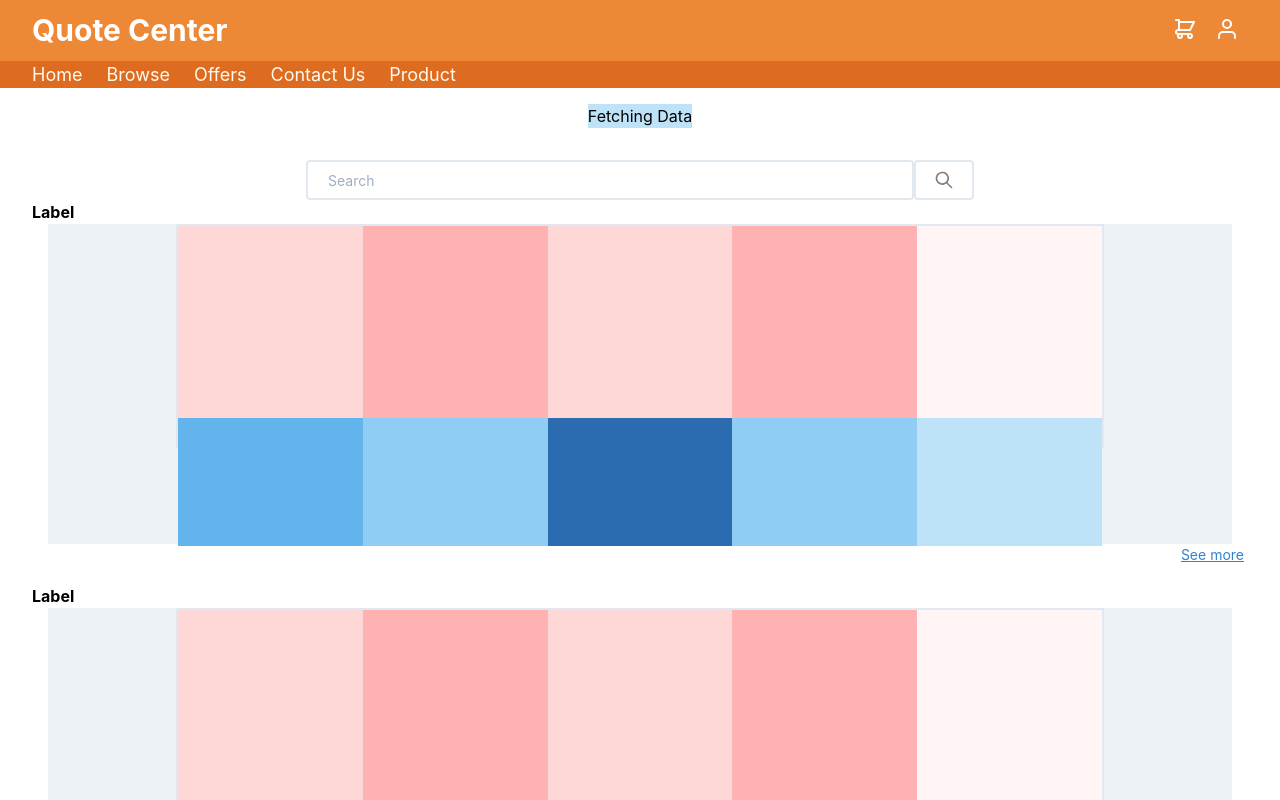
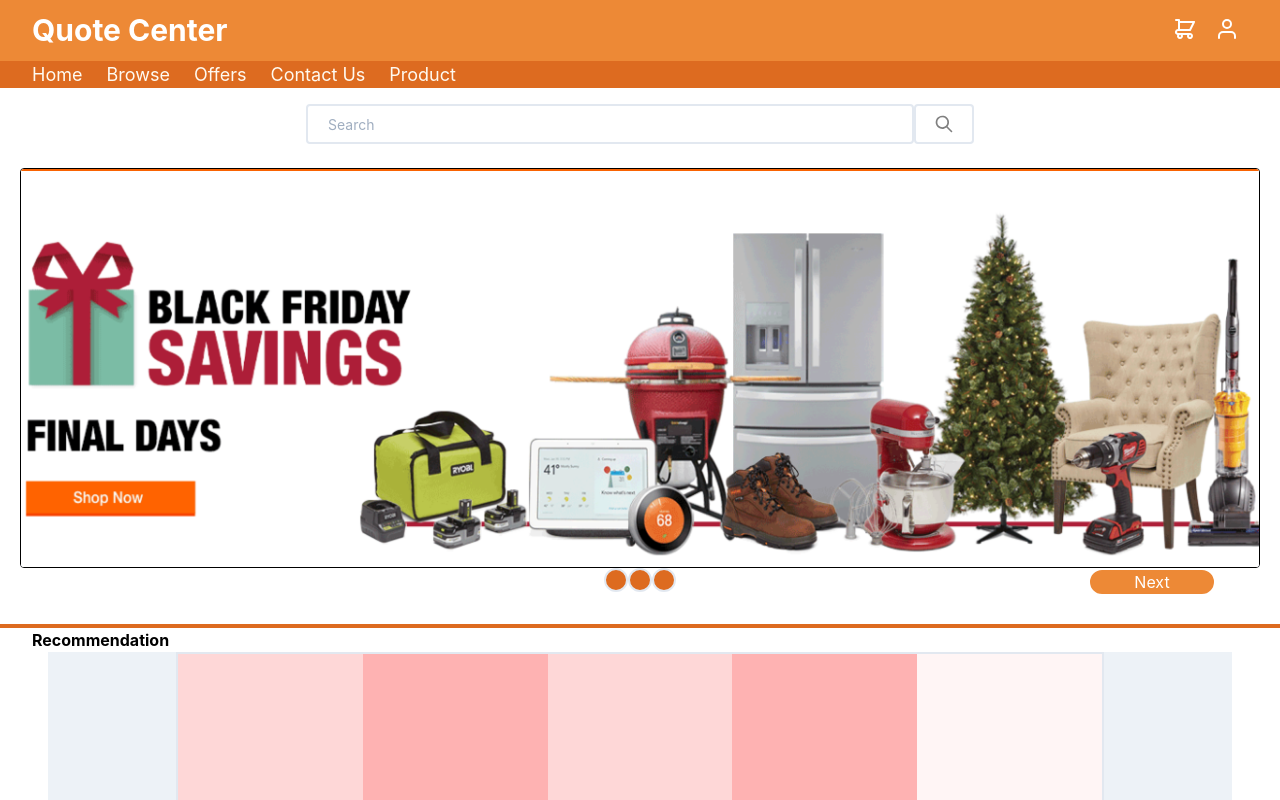
Before and after one commit to alberto-clara/qc-capstone, a React (Create React App) app in the folder front-end/react-docker-app/: page / in a window 1280 px wide. Shown: the top 800 px of the page. Built offline with nearby package versions, Linux system fonts and the light colour scheme; no server answers.

Commit message:
HomeUpdate

```diff
--- a/front-end/react-docker-app/src/components/AdSlide.jsx
+++ b/front-end/react-docker-app/src/components/AdSlide.jsx
@@ -1,28 +1,32 @@
 import React, { useEffect, useReducer, useState } from "react";
 
 export const Slider = () => {
+
     const width = useWindowWidth(); // determine the width of windows initially
     const [state, dispatch] = useReducer(reducer, {
         currentIndex: 0,
         items: [
-            { id: 1, name: "1", pic: require("./../Pics/Ad2.PNG")},
-            { id: 2, name: "2", pic: require("./../Pics/Ad3.PNG")},
-            { id: 3, name: "3", pic: require("./../Pics/Ad1.PNG")}
+            { id: 1, name: "1", pic: require("./../Pics/Ad1.PNG")},
+            { id: 2, name: "2", pic: require("./../Pics/Ad2.PNG")},
+            { id: 3, name: "3", pic: require("./../Pics/Ad3.PNG")}
         ]
     });
-    const NavAd = (<div className="text-center h-8 flex">
-        <div className="w-1/5">{state.currentIndex > 0 ? (<button className="bg-orange-500 hover:bg-orange-600 h-6 lg:h-12 w-20 rounded-full" onClick={() => dispatch({ type: "PREV" })} > Prev</button>) : ("")} </div>
+    const NavAd = (
+    <div className="text-center h-8 flex ">
+        <div className="w-1/5">{state.currentIndex > 0 ? (<button className="bg-orange-500 hover:bg-orange-600 w-16 lg:w-32 text-white rounded-full border-white border-2" onClick={() => dispatch({ type: "PREV" })} > Prev</button>) : ("")} </div>
+            <div className="w-1/5 flex  " />
+            <div className="w-1/5 flex text-center justify-center " >
+            {state.items.map((i, index) => {
+            return (
+                <div className="bg-orange-600 w-4 h-4 lg:w-6 lg:h-6 border-2 hover:bg-orange-800 justify-center  rounded-full" onClick={() => dispatch({ type: "GOTO", index })}> {' '}
+               </div>);
+            })}
+               </div>
         <div className="w-1/5" />
-           {state.items.map((i, index) => {
-            return (
-                <div className="bg-orange-600 flex cursor-pointer justify-center w-1/5 border-2 hover:bg-orange-800  h-6 lg:h-10 rounded-full" onClick={() => dispatch({ type: "GOTO", index })}> {index+1}
-               </div>);
-      })}
-        <div className="w-1/5" />
-        <div className="w-1/5"> {state.currentIndex < state.items.length - 1 ? (<button className="bg-orange-500 hover:bg-orange-600 rounded-full lg:h-12 w-20 " onClick={() => dispatch({ type: "NEXT" })}> Next </button>) : ("")}</div>
+            <div className="w-1/5"> {state.currentIndex < state.items.length - 1 ? (<button className="bg-orange-500 hover:bg-orange-600 w-16 lg:w-32 text-white rounded-full border-white border-2 " onClick={() => dispatch({ type: "NEXT" })}> Next </button>) : ("")}</div>
     </div>);
-    return (<><div className="adSlide border-2 border-black">
-        <div className="wrapper h-full " width={width} style={{
+    return (<><div className="adSlide border-2 border-black rounded ">
+        <div className=" wrapper h-full  " width={width} style={{
             transform: `translateX(${-(state.currentIndex * width)}px)`,
             transition: "transform ease-out 0.40s",
             width: width * state.items.length + "px"
@@ -41,7 +45,6 @@
         </div>
 
     </div>
-        <br/>
         {NavAd}
         <br/>
         <hr className="border-orange-600 border-2"/>
@@ -80,12 +83,11 @@
     });
     return width;
 };
-//   <div className="text-center bg-green-200 w-full h-auto">{item.name}</div>
-//<img src={item.pic}/>
+
 const Slide = ({ item, width }) => {
     return (
         <>
-            <div className=" flex bg-red-200 lg:h-full" style={{ width: width + "px" || "100%" }}>
+            <div id="slider"className="flex  lg:h-full " style={{ width: width + "px" || "100%" }}>
                 <img src={item.pic}/>
             </div>
         </>)
--- a/front-end/react-docker-app/src/components/Home.jsx
+++ b/front-end/react-docker-app/src/components/Home.jsx
@@ -16,23 +16,11 @@
     useEffect(() => {
         document.title = `Home Depot - HomePage`;
     },[]);
-    const fetching=(response) => {
 
-        fetch("http://localhost:7000/catalog-api/products/page?pageSize=3&pageIndex=10", { mode: 'cors' })
-            .then(res => res.json())
-            .then((data) => {
-                console.log(data)
-            })
-            .catch(console.log)
-    }
 
-    const homediv = (<div className="py-4 flex justify-center">
-
-        <button className="bg-blue-200" onClick={fetching}> Fetching Data</button>
-    </div>);
 
     const recommend = (<div className=" w-full h-64 ti:h-72 md:h-76 lg:justify-center  lg:px-20 pr-5 pl-5">
-        <div className="font-bold">Label</div>
+        <div className="font-bold">Recommendation</div>
         <div className="px-4 bg-gray-200 ti:mx-4  md:mx-12 lg:mx-40 xl:px-32 ti:h-70 md:h-72 xl:h-78">
             <div className="flex border-2 h-56">
                 <div className="bg-blue-400 w-1/2  ti:w-1/3 md:w-1/5 ti:h-70 md:h-72 xl:h-78">
@@ -59,10 +47,9 @@
 
     return (
         <div  >
-            {homediv}
             {searchbar}
-
-            {/*<Slider /> */}
+            <br/>
+            <Slider />
 
             {recommend}
             {recommend}
```
Also changed, not shown: front-end/react-docker-app/src/Pics/Ad1.PNG.
